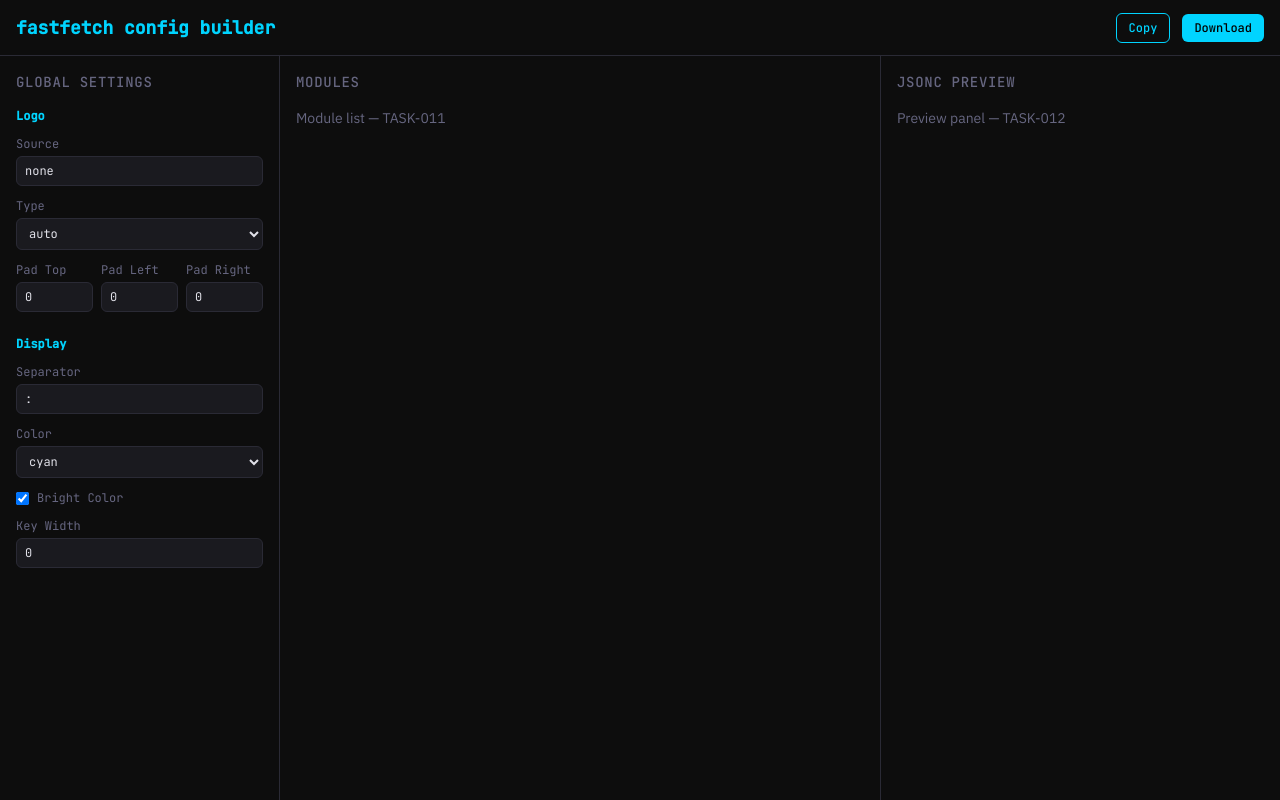
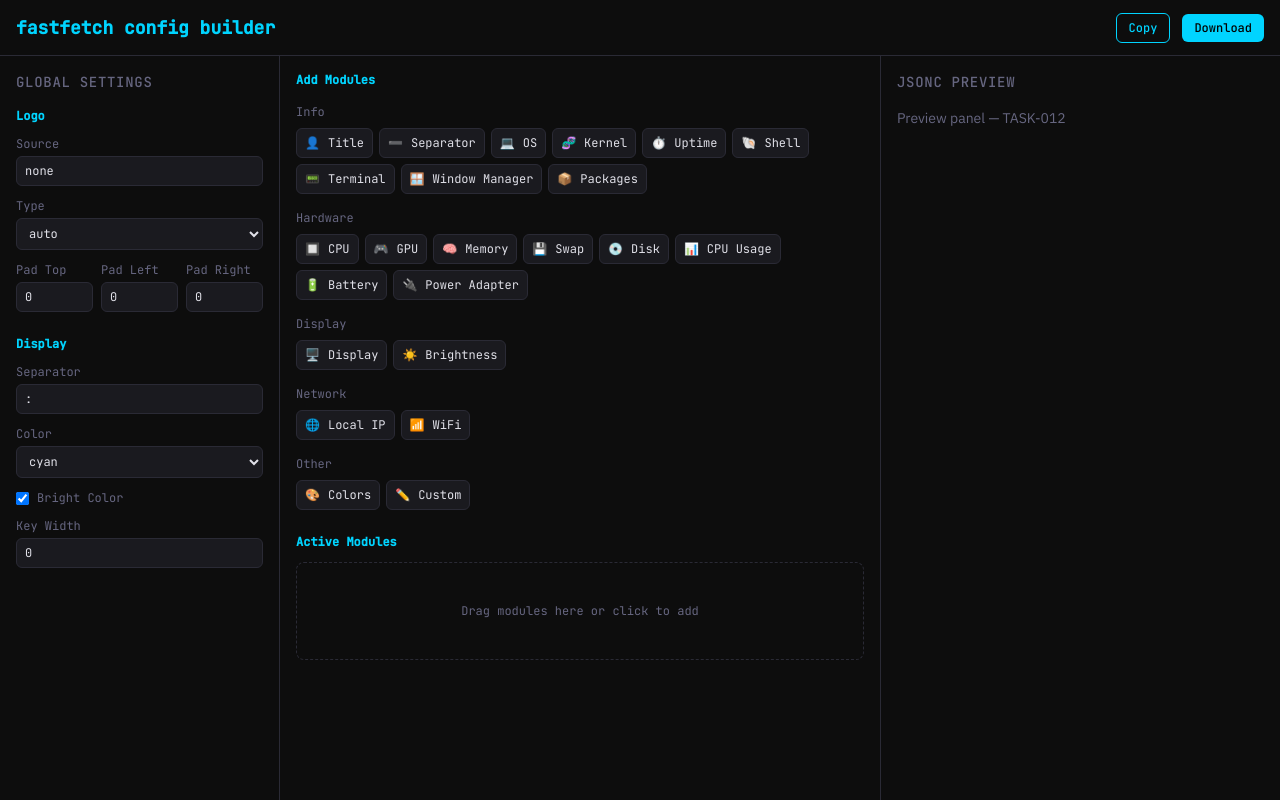
Before and after one commit to kolezka/fastfetch-builder, a React (Vite) app: page / in a window 1280 px wide. Built offline with nearby package versions, Linux system fonts and the light colour scheme.

Commit message:
Complete TASK-011 - ModuleList component (DnD sortable container)
SortableContext with verticalListSortingStrategy. Renders ModulePalette above
and ModuleCards in a droppable zone. Empty state message. Drop zone highlight.
Plan: fastfetch-builder

```diff
--- a/src/components/ModuleList.tsx
+++ b/src/components/ModuleList.tsx
@@ -1,10 +1,46 @@
+import { SortableContext, verticalListSortingStrategy } from '@dnd-kit/sortable'
+import { useDroppable } from '@dnd-kit/core'
+import { useConfigStore } from '@/store/configStore'
+import { ModulePalette } from '@/components/ModulePalette'
+import { ModuleCard } from '@/components/ModuleCard'
+
 export function ModuleList() {
+  const modules = useConfigStore((s) => s.modules)
+
+  const { setNodeRef, isOver } = useDroppable({
+    id: 'module-list-droppable',
+  })
+
+  const moduleIds = modules.map((m) => m.id)
+
   return (
-    <main className="overflow-y-auto p-4">
-      <h2 className="mb-4 font-mono text-sm font-medium text-text-muted uppercase tracking-wider">
-        Modules
-      </h2>
-      <p className="text-sm text-text-muted">Module list — TASK-011</p>
+    <main className="flex flex-col gap-6 overflow-y-auto p-4">
+      <ModulePalette />
+
+      <div>
+        <h3 className="mb-3 font-mono text-xs font-semibold text-accent">Active Modules</h3>
+
+        <div
+          ref={setNodeRef}
+          className={`min-h-16 rounded-lg border border-dashed p-2 transition-colors ${
+            isOver ? 'border-accent bg-accent/5' : 'border-border'
+          }`}
+        >
+          {modules.length === 0 ? (
+            <p className="py-8 text-center font-mono text-xs text-text-muted">
+              Drag modules here or click to add
+            </p>
+          ) : (
+            <SortableContext items={moduleIds} strategy={verticalListSortingStrategy}>
+              <div className="space-y-2">
+                {modules.map((module) => (
+                  <ModuleCard key={module.id} module={module} />
+                ))}
+              </div>
+            </SortableContext>
+          )}
+        </div>
+      </div>
     </main>
   )
 }
```
